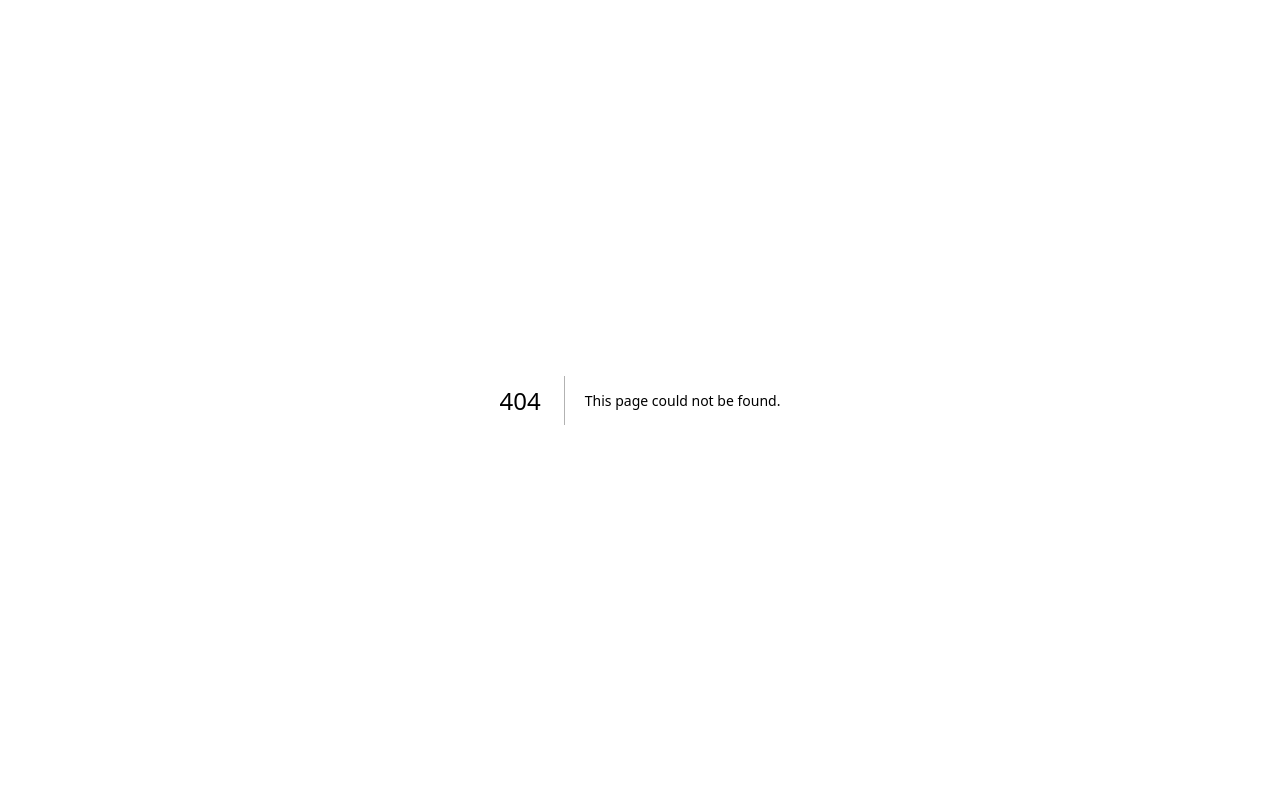
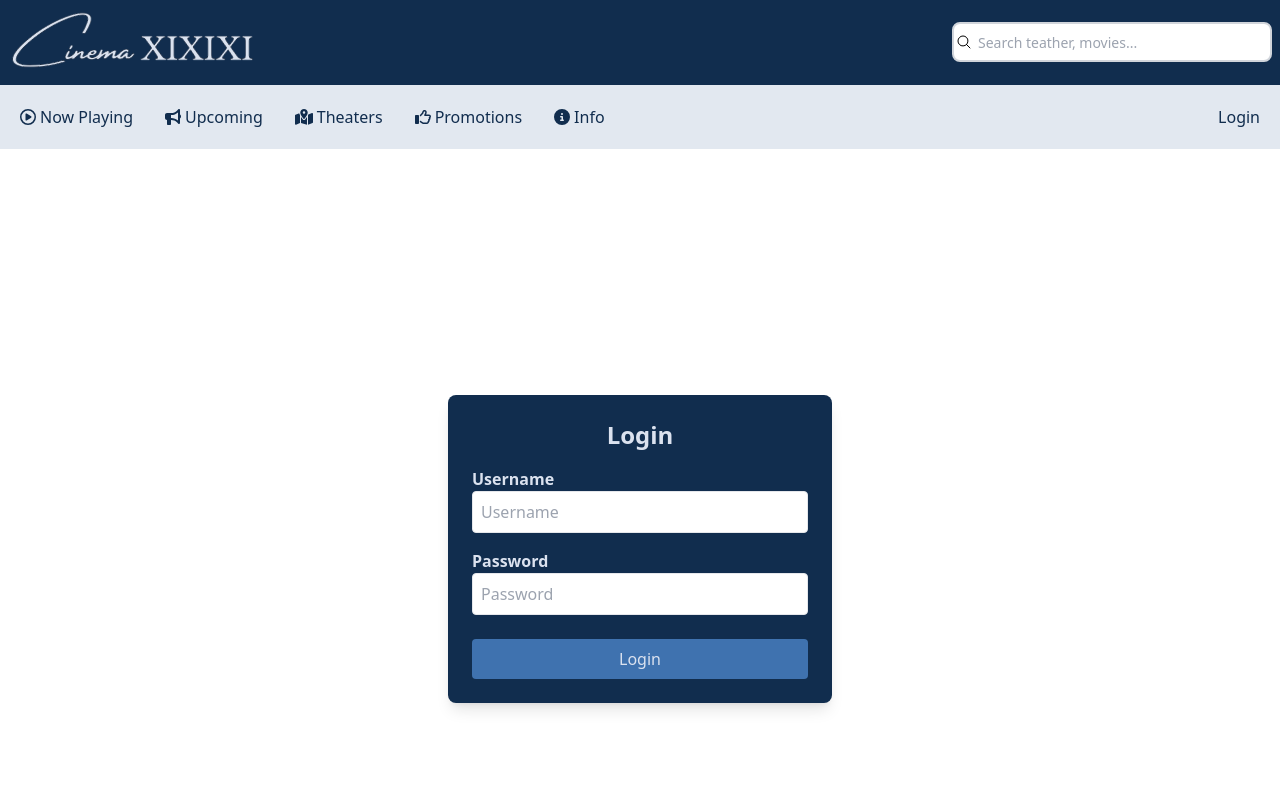
Before and after one commit to MmadIrfan/web-movie, a Next.js app: page /login in a window 1280 px wide. Before the commit this address had no page. Shown: the top 800 px of the page. Built offline with nearby package versions, Linux system fonts and the light colour scheme.

Commit message:
form login

```diff
--- /dev/null
+++ b/pages/login.tsx
@@ -0,0 +1,88 @@
+import { useState } from "react";
+import axios from "axios";
+import { SyntheticEvent } from "react";
+import Layout from "@/components/Layout";
+import { Router, useRouter } from "next/router";
+
+const Login = () => {
+  const [username, setUsername] = useState("");
+  const [password, setPassword] = useState("");
+  const router = useRouter();
+
+  const handleLogin = async (e: SyntheticEvent) => {
+    e.preventDefault();
+
+    try {
+      const response = await axios.get("http://localhost:3001/users", {
+        params: {
+          username,
+          password,
+        },
+      });
+
+      const user = response.data[0];
+      if (user) {
+        alert(`Selamat Datang ${username}`);
+        router.push("/");
+      } else {
+        alert("Login failed. Invalid credentials.");
+      }
+    } catch (error) {
+      console.error("Error logging in:", error);
+    }
+  };
+
+  return (
+    <Layout>
+      <div className="container mx-auto flex justify-center items-center h-screen">
+        <div className="bg-birutua p-6 rounded-lg shadow-lg w-96">
+          <h1 className="text-2xl font-semibold mb-4 text-center text-hampirbiru">
+            Login
+          </h1>
+          <form onSubmit={handleLogin}>
+            <div className="mb-4">
+              <label
+                htmlFor="username"
+                className="block text-hampirbiru font-semibold"
+              >
+                Username
+              </label>
+              <input
+                type="text"
+                id="username"
+                className="border p-2 w-full rounded focus:outline-none focus:border-blue-500"
+                placeholder="Username"
+                value={username}
+                onChange={(e) => setUsername(e.target.value)}
+              />
+            </div>
+            <div className="mb-6">
+              <label
+                htmlFor="password"
+                className="block text-hampirbiru font-semibold"
+              >
+                Password
+              </label>
+              <input
+                type="password"
+                id="password"
+                className="border p-2 w-full rounded focus:outline-none focus:border-birumuda"
+                placeholder="Password"
+                value={password}
+                onChange={(e) => setPassword(e.target.value)}
+              />
+            </div>
+            <button
+              type="submit"
+              className="bg-birumuda text-hampirbiru py-2 px-4 rounded hover:bg-blue-600 w-full"
+            >
+              Login
+            </button>
+          </form>
+        </div>
+      </div>
+    </Layout>
+  );
+};
+
+export default Login;
```
